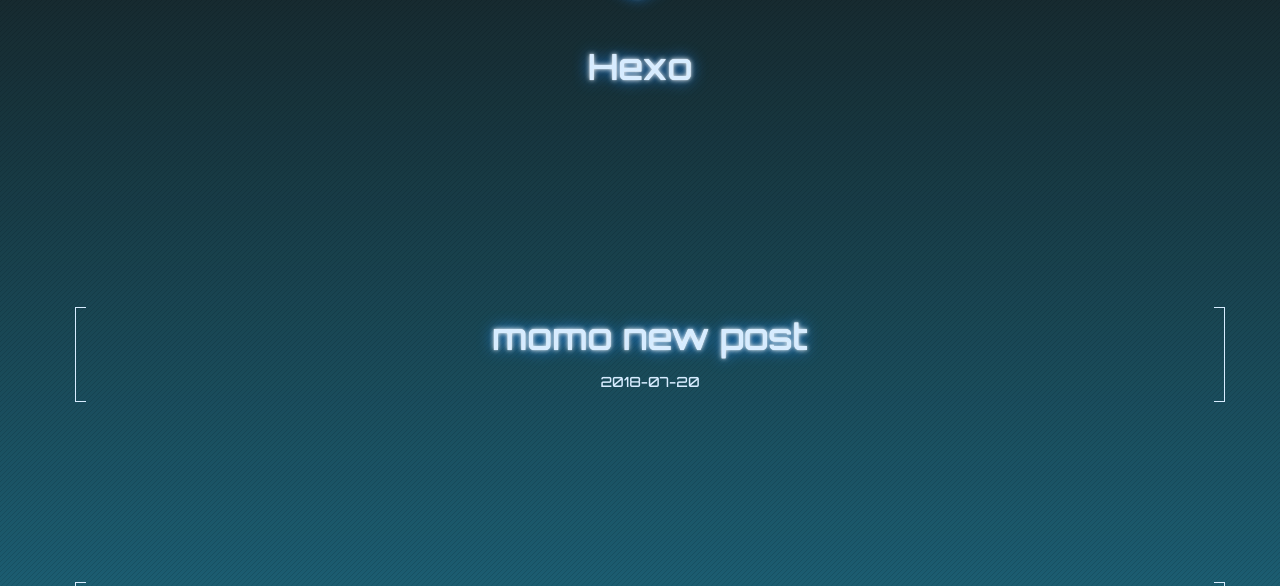
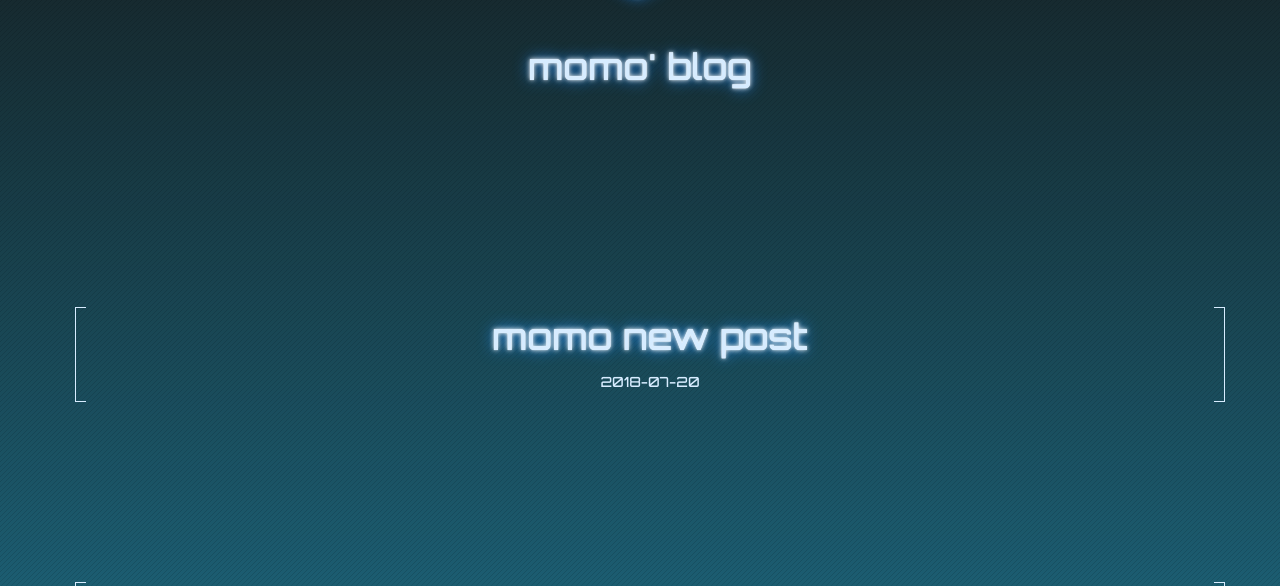
Before and after one commit to mw312/momo.github.io, a plain HTML site: page index.html in a window 1280 px wide. Shown: the part 163-749 px from the top of the page. Drawn offline with nearby package versions, Linux system fonts and the light colour scheme.

Commit message:
Site updated: 2018-07-23 11:37:37

```diff
--- a/index.html
+++ b/index.html
@@ -18,14 +18,14 @@
 
     <!--Open Graph Title-->
 
-        <meta property="og:title" content="Hexo"/>
+        <meta property="og:title" content="momo&#39; blog"/>
 
 
     <!--Open Graph Description-->
 
 
     <!--Open Graph Site Name-->
-    <meta property="og:site_name" content="Hexo"/>
+    <meta property="og:site_name" content="momo&#39; blog"/>
 
     <!--Type page-->
 
@@ -40,7 +40,7 @@
 
     <!-- Title -->
 
-    <title>Hexo</title>
+    <title>momo&#39; blog</title>
 
     <!-- Bootstrap Core CSS -->
     <link rel="stylesheet" href="//maxcdn.bootstrapcdn.com/bootstrap/4.0.0-alpha.2/css/bootstrap.min.css" integrity="sha384-y3tfxAZXuh4HwSYylfB+J125MxIs6mR5FOHamPBG064zB+AFeWH94NdvaCBm8qnd" crossorigin="anonymous">
@@ -111,7 +111,7 @@
     <div class="logo">
         <a href="/"><i class="logo-icon fa fa-cube" aria-hidden="true"></i></a>
 
-            <h1 id="main-title" class="title">Hexo</h1>
+            <h1 id="main-title" class="title">momo' blog</h1>
 
     </div>
 </header>
```
Also changed, not shown: 2018/07/20/hello-world/index.html (+2 -2 lines), 2018/07/20/momo-new-post/index.html (+2 -2 lines), archives/2018/07/index.html (+3 -3 lines), archives/2018/index.html (+3 -3 lines), archives/index.html (+3 -3 lines).
